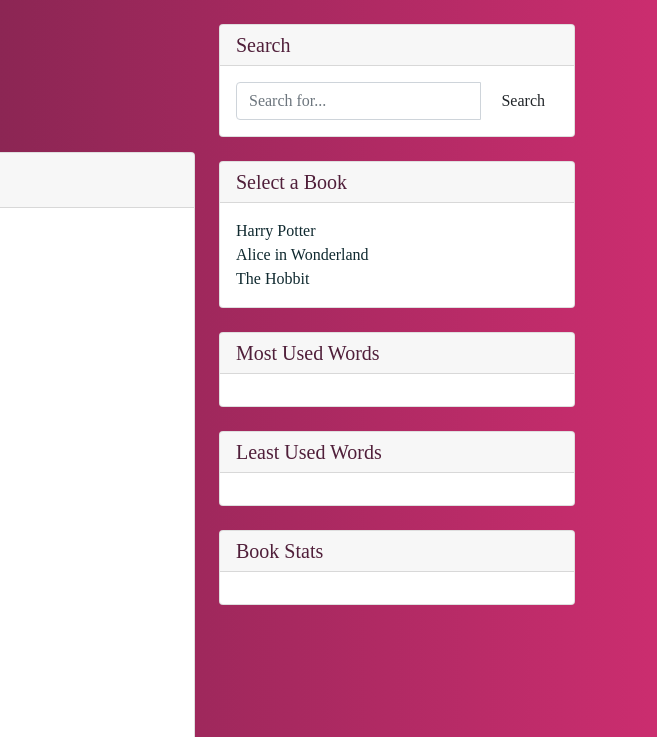
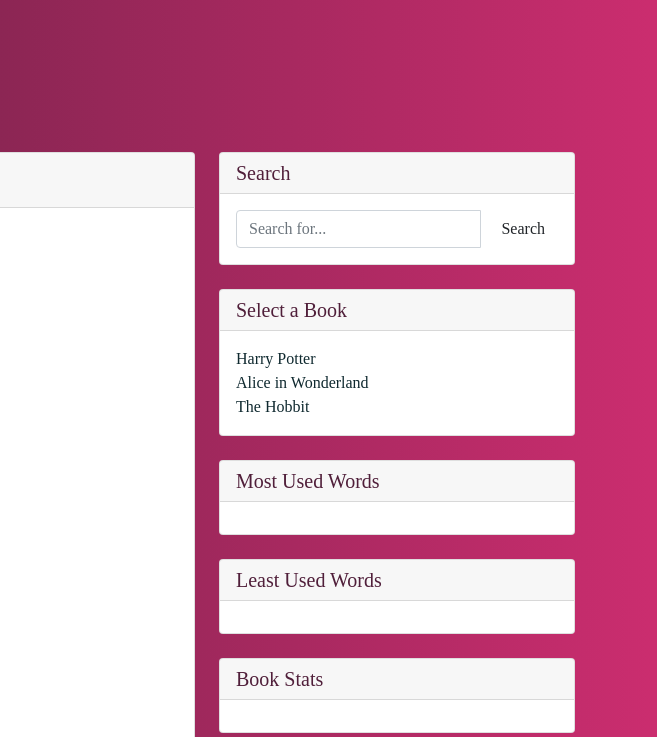
Before and after one commit to TommyN987/bookworm, a plain HTML site: page index.html in a window 1280 px wide. Shown: the top 737 px of the page, 623-1280 px from the left. Drawn offline with nearby package versions, Linux system fonts and the light colour scheme; a web font is replaced by a local one.

Commit message:
adjust styling

```diff
--- a/index.html
+++ b/index.html
@@ -43,7 +43,7 @@
           </div>
         </div>
         <!-- SIDEBAR CONTENT -->
-        <div class="col-md-4">
+        <div class="col-md-4 sidebar">
           <!-- SEARCH WIDGET -->
           <div class="card my-4">
             <h5 class="card-header">Search</h5>
--- a/style.scss
+++ b/style.scss
@@ -65,3 +65,9 @@ header {
   background-color: $custom-primary;
   color: $custom-light;
 }
+
+@media screen and (min-width: 768px) {
+  .sidebar {
+    margin-top: 8rem;
+  }
+}
```
Also changed, not shown: css/style.css, 1 other file.
